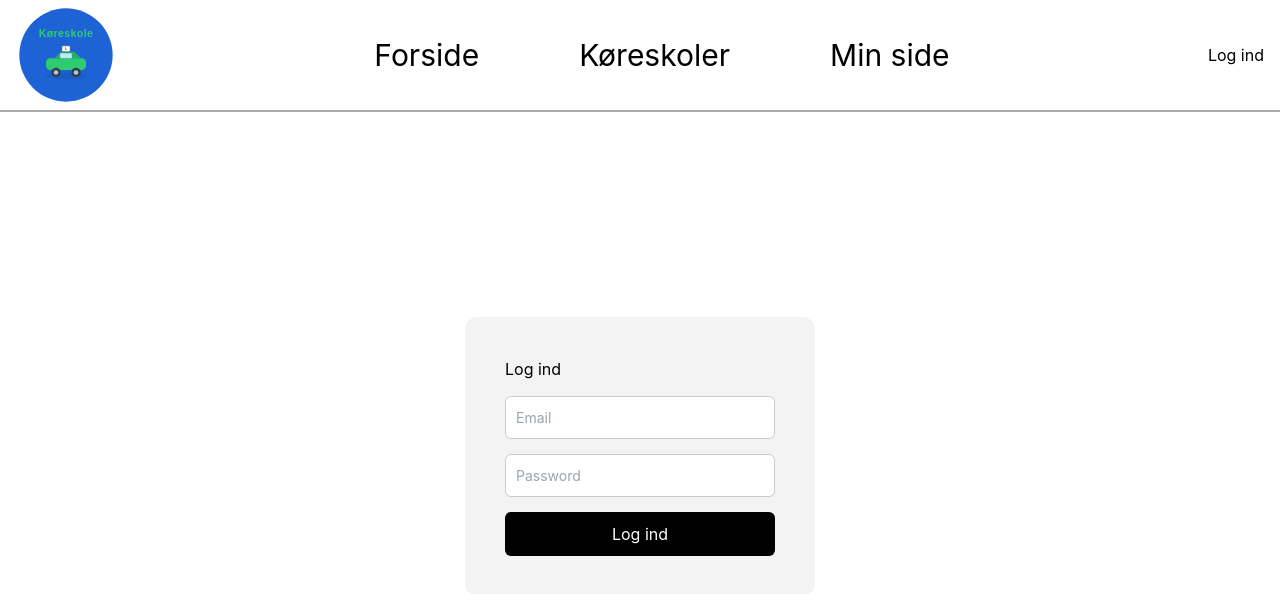
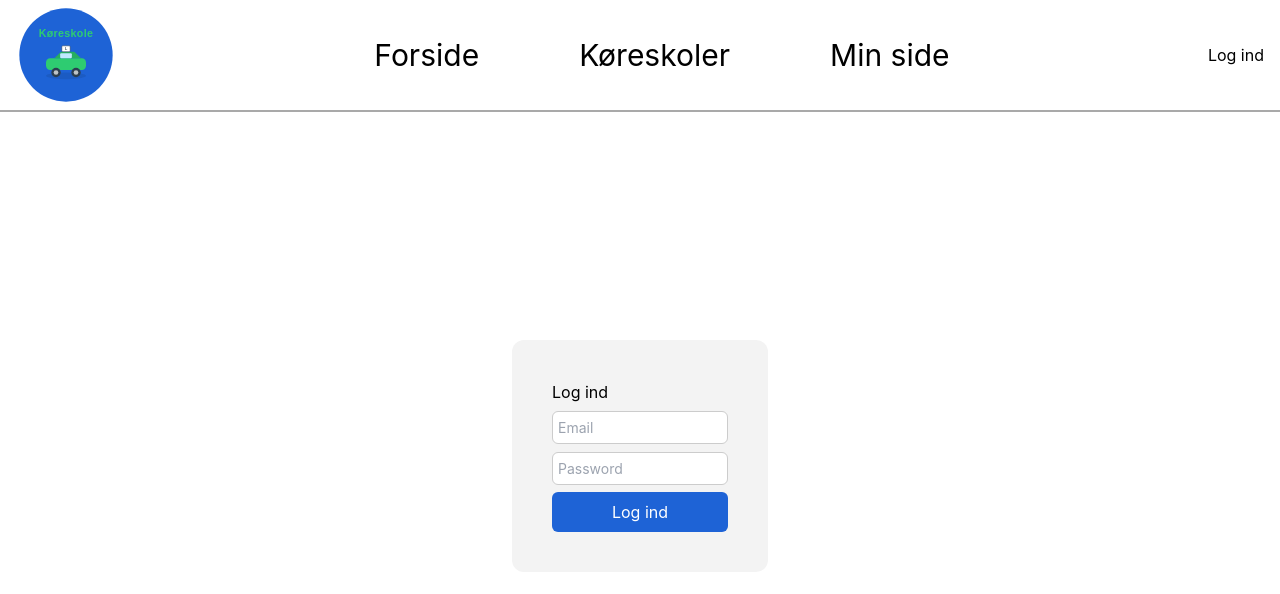
Before and after one commit to RATCM/DrivingSchoolWebsite, a React (Create React App) app: page /login in a window 1280 px wide. Shown: the top 594 px of the page. Built offline with nearby package versions, Linux system fonts and the light colour scheme.

Commit message:
Great ideas for maps and create account

```diff
--- a/src/App.tsx
+++ b/src/App.tsx
@@ -6,6 +6,7 @@ import Home from "./pages/Home";
 import Login from "./pages/Login";
 import Koreskoler from "./pages/Koreskoler";
 import MinSide from "./pages/MinSide";
+import Maps from "./pages/Maps";
 
 function App() {
     return (
@@ -16,6 +17,8 @@ function App() {
                 <Route path="/koreskoler" element={<Koreskoler />} />
                 <Route path="/login" element={<Login />} />
                 <Route path="/min_side" element={<MinSide/>} />
+                <Route path="/user_invite" element={<Login />} />
+                <Route path="/maps" element={<Maps />} />
             </Routes>
         </Router>
     );
--- a/src/components/MinSide/drivinghistory/DrivingHistory.tsx
+++ b/src/components/MinSide/drivinghistory/DrivingHistory.tsx
@@ -1,14 +1,23 @@
 import "./DrivingHistory.css";
 import getAppointments, { getHistory } from "../../Functions/History";
+import { useNavigate } from "react-router-dom";
+
 
 function DrivingHistory() {
+    const navigate = useNavigate();
+    const handleClick = (id: string) => {
+        navigate("/maps?driving_lesson_token=" + id);
+    };
     const History = getHistory();
     return (
         <div className="cardBox">
             <h2>Mine køretimer</h2>
 
             {History.map((a, i) => (
-                <div className="DrivingHistory" key={i}>
+                <div className="DrivingHistory" key={i}
+                onClick={() => handleClick(a.id)}
+                style={{ cursor: "pointer" }}
+                >
                     <span>{a.date.toLocaleDateString('da-DK', {
                     month: 'long',
                     day: 'numeric'
--- a/src/components/MinSide/skrivebord/MyAppointmentsBox.tsx
+++ b/src/components/MinSide/skrivebord/MyAppointmentsBox.tsx
@@ -5,7 +5,9 @@ import appointments from "../../Functions/Appointments";
 type props = {
     Date: Date;
 }
-
+function handleClick(id: string) {
+    alert(`Du klikkede på aftale med id: ${id}`);
+}
 export function MyAppointmentsBox() {
 
     const comingAppointments = appointments.filter(a => a.date >= new Date());
@@ -54,7 +56,10 @@ export function MyFilteredAppointmentsBox({ Date }: props) {
                 <span><b>Placering</b></span>
             </div>
             {todaysAppointments.map((a, i) => (
-                <div className="MyAppointments" key={i}>
+                <div className="MyAppointments" key={i}
+                onClick={() => handleClick(a.id)}
+                style={{ cursor: "pointer" }} // optional: makes it feel clickable
+            >
                     <span>{a.date.toLocaleDateString('da-DK', {
                     month: 'long',
                     day: 'numeric'
--- a/src/pages/Login.css
+++ b/src/pages/Login.css
@@ -7,31 +7,35 @@
 }
 
 .login-box {
-    width: 350px;
+    width: 20vw;
+    height: auto;
     padding: 40px;
     background-color: #f3f3f3;
     border-radius: 12px;
     display: flex;
     flex-direction: column;
-    gap: 15px;
+    gap: 0.93vh;
 }
 
 .login-input {
-    padding: 10px;
+    padding: 0.625vh;
     border-radius: 6px;
     border: 1px solid #ccc;
     font-size: 14px;
 }
 
 .login-button {
-    padding: 10px;
+    padding: 0.625vh;
     border-radius: 6px;
     border: none;
-    background-color: black;
+    background-color: #1E63D6;
     color: white;
     cursor: pointer;
+    height: 5vh;
+    width: auto;
+    font-size: 2vh;
 }
 
 .login-button:hover {
-    background-color: #333;
+    background-color: #1943A6;
 }
--- a/src/pages/Login.tsx
+++ b/src/pages/Login.tsx
@@ -1,15 +1,24 @@
 import React from "react";
 import "./Login.css";
-import { useNavigate } from "react-router-dom";
+import { useNavigate, useSearchParams } from "react-router-dom";
 
 function Login() {
     const navigate = useNavigate();
+    const [searchParams] = useSearchParams();
+    const inviteToken = searchParams.get("invite_token");
     /*Add call to Login method on backend to log in*/
     const handleLogin = () => {
         navigate("/Min_side");
     };
     return (
         <div className="login-page">
+
+            {inviteToken && (
+                <p className="invite-text">
+                    Invitation ID: {inviteToken}
+                </p>
+            )}
+
             <div className="login-box">
                 <h2>Log ind</h2>
 
--- /dev/null
+++ b/src/pages/Maps.css
@@ -0,0 +1,14 @@
+.maps-page {
+    height: 100vh;
+    display: flex;
+    flex-direction: column;
+    margin: 0;
+    justify-content: center;
+    align-content: center;
+    background-color: White;
+}
+
+.maps-content {
+    text-align: center;
+    font-size: xx-large;
+}
--- /dev/null
+++ b/src/pages/Maps.tsx
@@ -0,0 +1,22 @@
+import React from "react";
+import "./Maps.css";
+import { useSearchParams } from "react-router-dom";
+
+function Maps() {
+    const [searchParams] = useSearchParams();
+    const DrivingLessonId = searchParams.get("driving_lesson_token");
+
+    return (
+        <div className="maps-page">
+            <div className="maps-content">
+                <p className="invite-text">
+                {DrivingLessonId
+                    ? `Driving Lesson ID: ${DrivingLessonId}`
+                    : "No ID provided"}
+                </p>
+            </div>
+        </div>
+    );
+}
+
+export default Maps;
```
